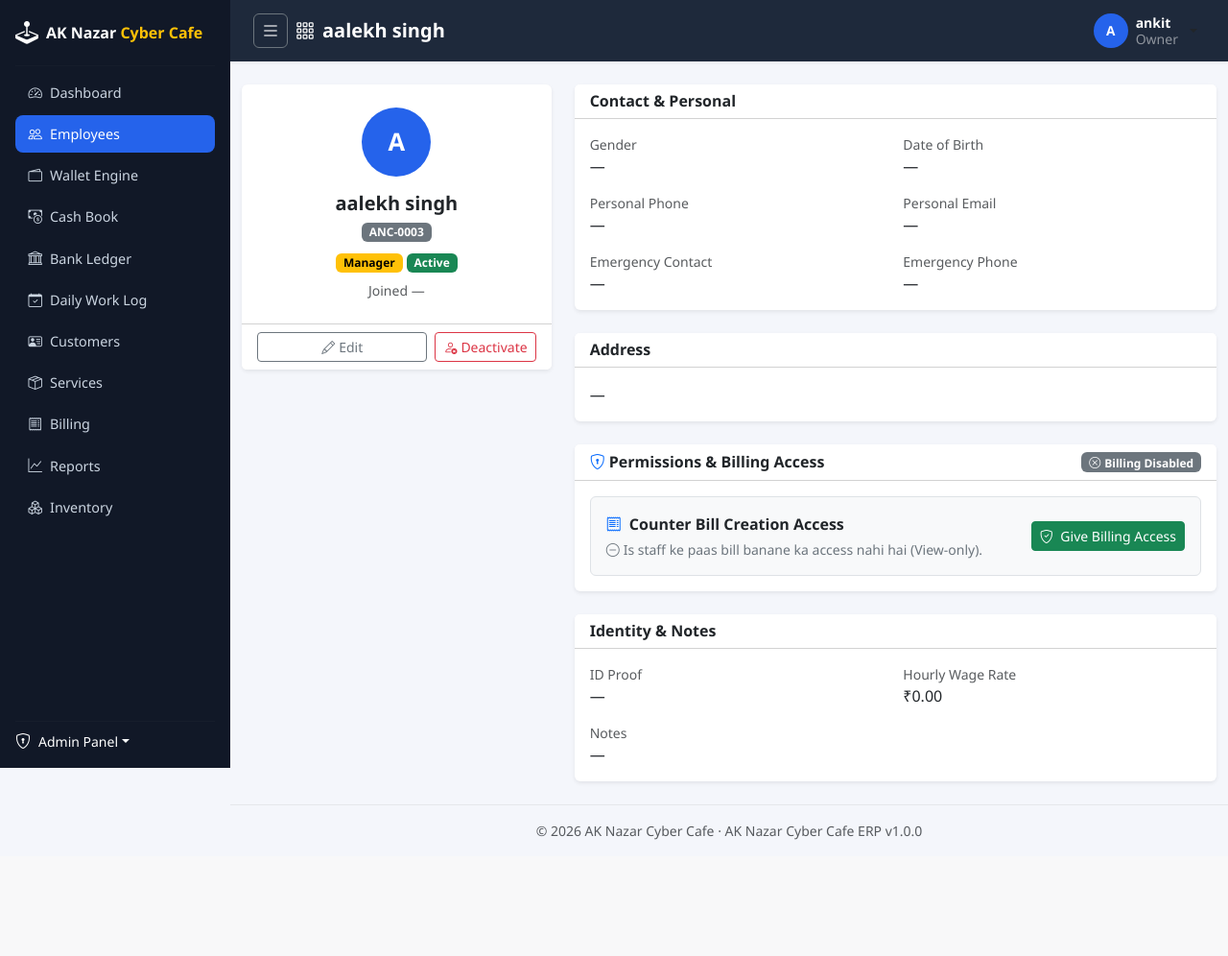
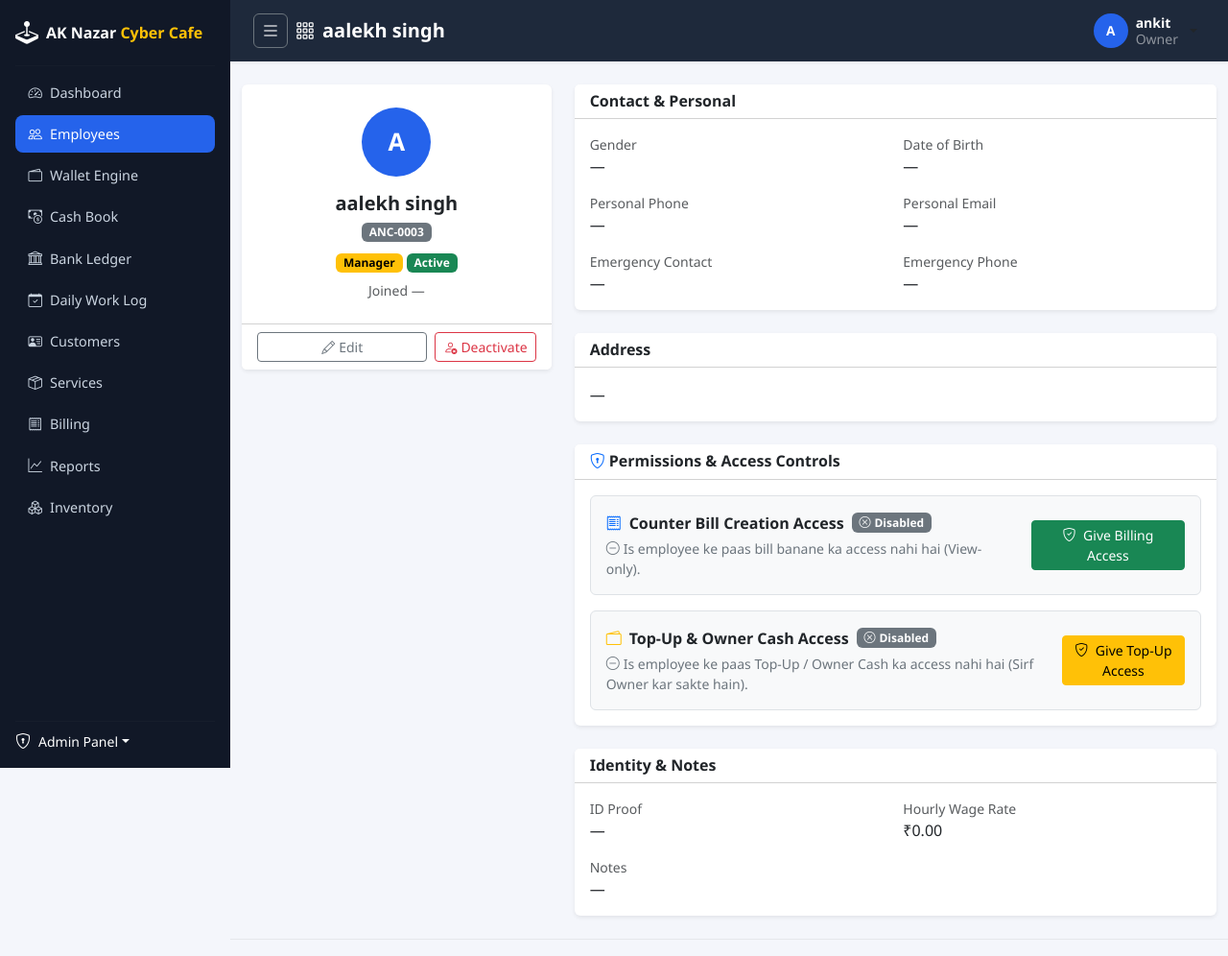
Before and after one commit to anirudhhkumarmfp886/cyber-cafe-erp, a Django app: page /employees/36cc8917-db59-4071-af99-85d22befdea8/ in a window 1280 px wide. Shown: the top 996 px of the page at 96% size. Before the commit the page ends 875 px from the top, so only its background shows below. Run offline with Django 5.2, Linux system fonts and the light colour scheme; a user stored in the database is signed in; data comes from the database, SQL or seed files in the repository; both versions use the stored data as it was after the commit.

Commit message:
feat(employees): add granular top-up & owner cash permission toggle and restrict default access to owner

```diff
--- a/apps/employees/management/commands/seed_roles.py
+++ b/apps/employees/management/commands/seed_roles.py
@@ -111,6 +111,7 @@ class Command(BaseCommand):
         cash_expense = {"add_cashbookexpense"}
         cash_withdraw = {"withdraw_shop_cash"}
         cash_full = cash_income | cash_expense | cash_withdraw
+        cash_normal = cash_income | cash_expense
 
         # Work entry: counter staff create a draft and finalize the bill, so
         # they need add + change (no delete). Accountants manage/void entries.
@@ -122,10 +123,10 @@ class Command(BaseCommand):
 
         role_matrix = {
             Role.OWNER: _manage_permissions(all_models) | cash_full,
-            Role.MANAGER: (_manage_permissions(all_models) - custom_field_manage) | cash_full,
+            Role.MANAGER: (_manage_permissions(all_models) - custom_field_manage) | cash_normal,
             Role.ACCOUNTANT: _view_permissions(all_models)
             | _manage_permissions(finance_models | billing_models | workentry_models | inventory_models)
-            | cash_full,
+            | cash_normal,
             Role.CASHIER: _view_permissions(all_models)
             | _create_permissions(billing_models)
             | work_entry_work
--- a/apps/employees/models/employee.py
+++ b/apps/employees/models/employee.py
@@ -88,6 +88,13 @@ class Employee(BaseModel):
         help_text="Grant counter billing & invoice creation access regardless of base role.",
     )
 
+    #: Custom toggle for top-up & owner cash permission: allows employee to do wallet topups & owner cash transactions.
+    can_manage_topup = models.BooleanField(
+        default=False,
+        db_index=True,
+        help_text="Grant permission to perform wallet top-ups and owner cash deposit/withdrawal.",
+    )
+
     class Meta:
         ordering = ["-created_at"]
         verbose_name = "Employee"
--- a/apps/employees/services/employee_service.py
+++ b/apps/employees/services/employee_service.py
@@ -36,6 +36,7 @@ _EDITABLE_FIELDS = (
     "notes",
     "hourly_rate",
     "can_create_bills",
+    "can_manage_topup",
 )
 
 
@@ -101,6 +102,7 @@ class EmployeeService:
             notes=data.get("notes", ""),
             hourly_rate=data.get("hourly_rate") or 0,
             can_create_bills=bool(data.get("can_create_bills", False)),
+            can_manage_topup=bool(data.get("can_manage_topup", False)),
             created_by=by,
             updated_by=by,
         )
@@ -132,6 +134,15 @@ class EmployeeService:
         return employee
 
     @staticmethod
+    def toggle_topup_access(employee: Employee, *, by=None) -> Employee:
+        """Toggle topup & owner cash permission (give/revoke) and sync user permissions."""
+        employee.can_manage_topup = not employee.can_manage_topup
+        employee.updated_by = by
+        employee.save(update_fields=["can_manage_topup", "updated_by", "updated_at"])
+        sync_employee_permissions(employee)
+        return employee
+
+    @staticmethod
     def deactivate_employee(employee: Employee, *, by=None) -> Employee:
         """Soft-delete the employee and revoke their login access."""
         employee.user.is_active = False
--- a/apps/employees/urls.py
+++ b/apps/employees/urls.py
@@ -16,5 +16,6 @@ urlpatterns = [
     path("<uuid:pk>/", employee_views.EmployeeDetailView.as_view(), name="detail"),
     path("<uuid:pk>/edit/", employee_views.EmployeeUpdateView.as_view(), name="update"),
     path("<uuid:pk>/toggle-billing/", employee_views.EmployeeToggleBillingView.as_view(), name="toggle_billing"),
+    path("<uuid:pk>/toggle-topup/", employee_views.EmployeeToggleTopupView.as_view(), name="toggle_topup"),
     path("<uuid:pk>/deactivate/", employee_views.EmployeeDeactivateView.as_view(), name="deactivate"),
 ]
--- a/apps/employees/views/employee.py
+++ b/apps/employees/views/employee.py
@@ -132,3 +132,15 @@ class EmployeeToggleBillingView(LoginRequiredMixin, PermissionRequiredMixin, Vie
         action_str = "granted to" if employee.can_create_bills else "revoked from"
         messages.success(request, f"Billing creation permission has been {action_str} {employee.full_name}.")
         return HttpResponseRedirect(reverse_lazy("employees:detail", kwargs={"pk": employee.pk}))
+
+
+class EmployeeToggleTopupView(LoginRequiredMixin, PermissionRequiredMixin, View):
+    permission_required = "employees.change_employee"
+    http_method_names = ["post"]
+
+    def post(self, request, pk):
+        employee = get_object_or_404(Employee, id=pk)
+        EmployeeService.toggle_topup_access(employee, by=request.user)
+        action_str = "granted to" if employee.can_manage_topup else "revoked from"
+        messages.success(request, f"Top-up & Owner Cash permission has been {action_str} {employee.full_name}.")
+        return HttpResponseRedirect(reverse_lazy("employees:detail", kwargs={"pk": employee.pk}))
--- a/templates/employees/employee_detail.html
+++ b/templates/employees/employee_detail.html
@@ -86,24 +86,25 @@
 
         <div class="card shadow-sm border-0 mb-4">
             <div class="card-header bg-white d-flex align-items-center justify-content-between">
-                <h6 class="mb-0 fw-semibold"><i class="bi bi-shield-lock me-1 text-primary"></i>Permissions &amp; Billing Access</h6>
-                {% if employee.can_create_bills %}
-                    <span class="badge text-bg-success"><i class="bi bi-check-circle me-1"></i>Billing Allowed</span>
-                {% else %}
-                    <span class="badge text-bg-secondary"><i class="bi bi-x-circle me-1"></i>Billing Disabled</span>
-                {% endif %}
+                <h6 class="mb-0 fw-semibold"><i class="bi bi-shield-lock me-1 text-primary"></i>Permissions &amp; Access Controls</h6>
             </div>
-            <div class="card-body">
+            <div class="card-body d-flex flex-column gap-3">
+                <!-- Billing Access Row -->
                 <div class="d-flex flex-column flex-md-row align-items-md-center justify-content-between gap-3 p-3 bg-light rounded border">
                     <div>
-                        <div class="fw-semibold text-dark">
-                            <i class="bi bi-receipt me-1 text-primary"></i> Counter Bill Creation Access
+                        <div class="fw-semibold text-dark d-flex align-items-center gap-2">
+                            <i class="bi bi-receipt text-primary"></i> Counter Bill Creation Access
+                            {% if employee.can_create_bills %}
+                                <span class="badge text-bg-success"><i class="bi bi-check-circle me-1"></i>Active</span>
+                            {% else %}
+                                <span class="badge text-bg-secondary"><i class="bi bi-x-circle me-1"></i>Disabled</span>
+                            {% endif %}
                         </div>
                         <div class="small text-muted mt-1">
                             {% if employee.can_create_bills %}
-                                <span class="text-success fw-medium"><i class="bi bi-check-lg me-1"></i>Is staff ke paas bill banane ka access active hai.</span> Counter par naya bill generate kar sakte hain.
+                                <span class="text-success fw-medium"><i class="bi bi-check-lg me-1"></i>Is employee ke paas bill banane ka access active hai.</span> Counter par naya bill bana sakte hain.
                             {% else %}
-                                <span class="text-secondary"><i class="bi bi-dash-circle me-1"></i>Is staff ke paas bill banane ka access nahi hai (View-only).</span>
+                                <span class="text-secondary"><i class="bi bi-dash-circle me-1"></i>Is employee ke paas bill banane ka access nahi hai (View-only).</span>
                             {% endif %}
                         </div>
                     </div>
@@ -112,11 +113,46 @@
                             {% csrf_token %}
                             {% if employee.can_create_bills %}
                                 <button type="submit" class="btn btn-sm btn-outline-danger" onclick="return confirm('Revoke billing access from {{ employee.full_name }}?')">
-                                    <i class="bi bi-shield-x me-1"></i> Revoke Access
+                                    <i class="bi bi-shield-x me-1"></i> Revoke Billing
                                 </button>
                             {% else %}
                                 <button type="submit" class="btn btn-sm btn-success">
                                     <i class="bi bi-shield-check me-1"></i> Give Billing Access
+                                </button>
+                            {% endif %}
+                        </form>
+                    {% endif %}
+                </div>
+
+                <!-- Top-Up & Owner Cash Row -->
+                <div class="d-flex flex-column flex-md-row align-items-md-center justify-content-between gap-3 p-3 bg-light rounded border">
+                    <div>
+                        <div class="fw-semibold text-dark d-flex align-items-center gap-2">
+                            <i class="bi bi-wallet2 text-warning"></i> Top-Up &amp; Owner Cash Access
+                            {% if employee.can_manage_topup %}
+                                <span class="badge text-bg-success"><i class="bi bi-check-circle me-1"></i>Active</span>
+                            {% else %}
+                                <span class="badge text-bg-secondary"><i class="bi bi-x-circle me-1"></i>Disabled</span>
+                            {% endif %}
+                        </div>
+                        <div class="small text-muted mt-1">
+                            {% if employee.can_manage_topup %}
+                                <span class="text-success fw-medium"><i class="bi bi-check-lg me-1"></i>Is employee ke paas Wallet Top-Up aur Owner Cash Deposit/Withdrawal ki permission hai.</span>
+                            {% else %}
+                                <span class="text-secondary"><i class="bi bi-dash-circle me-1"></i>Is employee ke paas Top-Up / Owner Cash ka access nahi hai (Sirf Owner kar sakte hain).</span>
+                            {% endif %}
+                        </div>
+                    </div>
+                    {% if perms.employees.change_employee %}
+                        <form method="post" action="{% url 'employees:toggle_topup' employee.pk %}" class="mb-0">
+                            {% csrf_token %}
+                            {% if employee.can_manage_topup %}
+                                <button type="submit" class="btn btn-sm btn-outline-danger" onclick="return confirm('Revoke top-up and owner cash access from {{ employee.full_name }}?')">
+                                    <i class="bi bi-shield-x me-1"></i> Revoke Top-Up
+                                </button>
+                            {% else %}
+                                <button type="submit" class="btn btn-sm btn-warning">
+                                    <i class="bi bi-shield-check me-1"></i> Give Top-Up Access
                                 </button>
                             {% endif %}
                         </form>
--- a/templates/employees/employee_list.html
+++ b/templates/employees/employee_list.html
@@ -57,6 +57,11 @@
                                     <i class="bi bi-receipt"></i> Bill
                                 </span>
                             {% endif %}
+                            {% if employee.can_manage_topup %}
+                                <span class="badge bg-warning-subtle text-warning-emphasis border border-warning ms-1" title="Top-Up & Owner Cash Access Granted">
+                                    <i class="bi bi-wallet2"></i> TopUp
+                                </span>
+                            {% endif %}
                         </td>
                         <td>
                             <span class="badge {% if employee.status == 'ACTIVE' %}text-bg-success{% else %}text-bg-secondary{% endif %}">
```
Also changed, not shown: apps/employees/forms/employee.py (+12 -0 lines), apps/employees/services/role_service.py (+17 -1 lines), apps/employees/tests/test_employee_service.py (+27 -0 lines), apps/employees/tests/test_employee_views.py (+29 -0 lines), docs/PROJECT_STATUS.md (+5 -5 lines), templates/employees/employee_form.html (+20 -5 lines), apps/employees/migrations/0007_employee_can_manage_topup.py (added), db.sqlite3.
